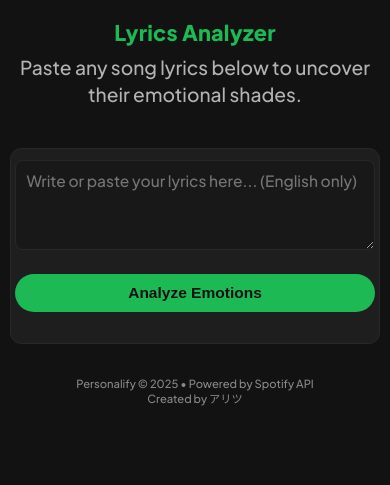
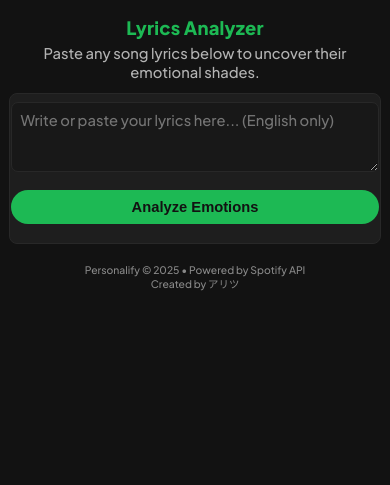
Before and after one commit to anggars/personalify, a FastAPI app: page /lyrics in a window 390 px wide. Shown: the top 485 px of the page. Run offline with FastAPI, Linux system fonts and the light colour scheme.

Commit message:
Update lyrics.css

```diff
--- a/backend/app/static/lyrics.css
+++ b/backend/app/static/lyrics.css
@@ -190,76 +190,76 @@ footer {
 
 @media (max-width: 768px) {
     body {
-        padding: 0.5rem;
-        padding-bottom: 80px;
-        font-size: 0.97rem;
+        padding: 0.5rem !important;
+        padding-bottom: 60px !important;
+        font-size: 0.97rem !important;
     }
     header h1 {
-        font-size: 1.35rem;
-        margin-top: 0.7rem;
-        margin-bottom: 0.5rem;
-        letter-spacing: 0.01em;
+        font-size: 1.15rem !important;
+        margin-top: 0.5rem !important;
+        margin-bottom: 0.3rem !important;
+        letter-spacing: 0.01em !important;
     }
     header .subtitle {
-        font-size: 0.97rem;
-        margin-top: 0;
-        margin-bottom: 1.1rem;
-        line-height: 1.4;
+        font-size: 0.92rem !important;
+        margin-top: 0 !important;
+        margin-bottom: 0.7rem !important;
+        line-height: 1.3 !important;
     }
     .container {
-        grid-template-columns: 1fr;
-        max-width: 100vw;
-        padding: 0;
-        gap: 0.5rem;
+        grid-template-columns: 1fr !important;
+        max-width: 100vw !important;
+        padding: 0 !important;
+        gap: 0.2rem !important;
     }
     .section {
-        padding: 0.7rem 0.3rem;
-        border-radius: 0.7rem;
-        margin: 0 0.1rem;
+        padding: 0.5rem 0.1rem !important;
+        border-radius: 0.5rem !important;
+        margin: 0 0.05rem !important;
     }
     .lyrics-form textarea {
-        min-height: 90px;
-        font-size: 0.97rem;
-        padding: 10px;
-        border-radius: 8px;
+        min-height: 70px !important;
+        font-size: 0.92rem !important;
+        padding: 8px !important;
+        border-radius: 7px !important;
     }
     .button-primary {
-        font-size: 0.97rem;
-        padding: 10px 0;
-        width: 100%;
-        border-radius: 999px;
-        margin-top: 0.5rem;
+        font-size: 0.92rem !important;
+        padding: 9px 0 !important;
+        width: 100% !important;
+        border-radius: 999px !important;
+        margin-top: 0.4rem !important;
     }
     .emotion-bar-row {
-        gap: 0.5rem;
-        margin-bottom: 0.7rem;
+        gap: 0.3rem !important;
+        margin-bottom: 0.5rem !important;
     }
     .emotion-label {
-        min-width: 70px;
-        font-size: 0.92rem;
+        min-width: 60px !important;
+        font-size: 0.88rem !important;
     }
     .emotion-bar-bg {
-        height: 10px;
+        height: 8px !important;
     }
     .emotion-score {
-        font-size: 0.8rem;
-        min-width: 36px;
+        font-size: 0.75rem !important;
+        min-width: 28px !important;
     }
     .analysis-controls {
-        flex-direction: column;
-        gap: 0.5rem;
-        align-items: stretch;
-        margin-top: 1rem;
-        margin-bottom: 1.2rem;
+        flex-direction: column !important;
+        gap: 0.3rem !important;
+        align-items: stretch !important;
+        margin-top: 0.7rem !important;
+        margin-bottom: 0.7rem !important;
     }
     #analysisResultTitle {
-        font-size: 1rem;
+        font-size: 0.95rem !important;
     }
     #results-section {
-        margin-top: 1.2rem;
+        margin-top: 0.7rem !important;
     }
     footer {
-        font-size: 0.7rem;
-        margin-top: 2rem;
+        font-size: 0.65rem !important;
+        margin-top: 1.2rem !important;
     }
 }
```
